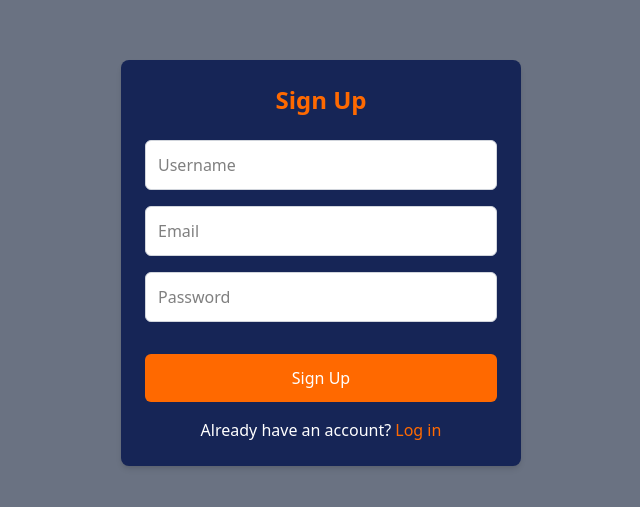
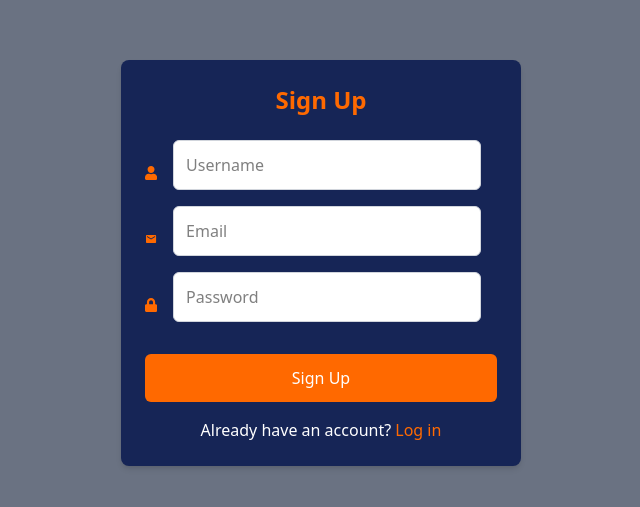
Before and after one commit to Denzel-254/Artex_webapp, a React (Vite) app: page /signup in a window 1280 px wide. Shown: the part 177-684 px from the top of the page, without its empty margins (319-959 px from the left). Built offline with nearby package versions, Linux system fonts and the light colour scheme.

Commit message:
Did modifications on all section components and connected my frontend to the backend and tested

```diff
--- a/package.json
+++ b/package.json
@@ -11,6 +11,7 @@
   },
   "dependencies": {
     "@tailwindcss/vite": "^4.1.15",
+    "axios": "^1.13.1",
     "react": "^19.1.1",
     "react-dom": "^19.1.1",
     "react-icons": "^5.5.0",
--- a/src/App.jsx
+++ b/src/App.jsx
@@ -27,7 +27,7 @@ function App() {
           <>
             <Header />
             <Hero />
-            <SectionWrapper className=" absolute top-160 left-0 right-0 mx-auto w-11/12 md:w-3/4 md:absolute md:top-125 md:left-0 md:right-0 md:mx-auto ">
+            <SectionWrapper className=" absolute hidden top-160 left-0 right-0 mx-auto w-11/12 md:block md:w-3/4 md:absolute md:top-125 md:left-0 md:right-0 md:mx-auto ">
               <Stats />
             </SectionWrapper>
 
--- a/src/components/layout/Footer.jsx
+++ b/src/components/layout/Footer.jsx
@@ -12,8 +12,8 @@ function Footer() {
         <footer className=" text-white py-6 mt-12">
             <div className="container mx-auto text-center">
                 <div className="flex justify-between mb-5">
-                    <div className="flex items-baseline space-x-3 mx-20">
-                        <img src="/logo1.png" alt="business logo" className="h-15 w-auto" />
+                    <div className="flex items-baseline space-x-3  mx-20">
+                        <img src="/logo1.png" alt="business logo" className="h-15 w-auto hidden md:block" />
                         <h1 className="text-xl  font-bold">Artex</h1>
                     </div>
                     <div className="flex justify-center space-x-6 my-4 mx-10 text-xl">
@@ -26,7 +26,7 @@ function Footer() {
                 </div>
                 <hr className="border-t-2  mx-auto border-white my-5" />
 
-                <div className="flex justify-around text-left flex-col-2 md:flex-row mt-10">
+                <div className="flex justify-around text-left  flex-col-2 md:flex-row mt-10">
 
                     <div>
                         <h2 className="text-lg font-semibold">Our Services</h2>
--- a/src/components/sections/About.jsx
+++ b/src/components/sections/About.jsx
@@ -2,9 +2,9 @@ import { FaCheckCircle } from "react-icons/fa";
 
 function About() {
     return (
-        <section className="contaner mx-auto py-5 px-10">
+        <section className="contaner mx-auto py-5 px-3">
 
-            <div className="grid grid-cols-1 md:grid-cols-2 gap-8 items-center overflow-hidden mx-auto">
+            <div className="grid grid-cols-1 lg:grid-cols-2 gap-8 items-center overflow-hidden mx-auto">
                 <div className="container mx-auto">
                     <h2 className="text-4xl font-bold text-blue-950 mb-6">Crafting Architectural Excellence Since 2018</h2>
 
--- a/src/components/sections/Expertise.jsx
+++ b/src/components/sections/Expertise.jsx
@@ -5,7 +5,7 @@ function Expertise() {
     return (
 
         <section className="container mx-auto py-7">
-            <div className=" grid grid-cols-1 md:grid-cols-2 gap-8 items-center overflow-hidden mx-auto">
+            <div className=" grid grid-cols-1 lg:grid-cols-2 gap-8 items-center overflow-hidden mx-auto">
                 <div>
                     <img src="/femaleworker.jpg" alt="collaboration photo" className="w-full h-auto object-cover rounded-3xl" />
                 </div>
--- a/src/components/sections/Login.jsx
+++ b/src/components/sections/Login.jsx
@@ -1,13 +1,50 @@
 import { Link } from 'react-router-dom';
+import { FaLock } from 'react-icons/fa';
+import { MdEmail } from 'react-icons/md'
+import { useState } from 'react';
+import { useNavigate } from 'react-router-dom';
+import axios from 'axios';
 
 function Login() {
+
+    const [email, setEmail] = useState('');
+    const [password, setPassword] = useState('');
+    const navigate = useNavigate();
+
+
+    // function for handling the login
+    const handleLogin = async (e) => {
+        try {
+            e.preventDefault()
+            const res = await axios.post('http://localhost:3000/login', { email, password });
+            // storing the generated token in the local storage for easy accessibility
+            localStorage.setItem('token', res.data.token);
+            alert('You have sucessfully loged in');
+            navigate('/home')
+        }
+        catch (error) {
+            console.error(error);
+            alert('Login failed')
+
+        }
+    }
+
+
     return (
         <section className=" bg-gray-500 min-h-screen flex items-center justify-center ">
             <div className=" w-100 mx-auto mt-20 p-6 bg-blue-950  rounded-lg shadow-md ">
-                <form action="POST">
+                <form onSubmit={handleLogin}>
                     <h1 className="text-orange-500 font-bold text-center text-2xl">Log In</h1> <br />
-                    <input type="email" placeholder="Email" className="p-3 border border-gray-300 outline-none bg-white w-full mb-4 rounded-md" required /> <br />
-                    <input type="password" placeholder="Password" className="p-3 border border-gray-300 outline-none bg-white w-full mb-4 rounded-md" required /> <br />
+                    <div className="flex items-center gap-4">
+                        <MdEmail className="text-sm text-orange-500" />
+                        <input type="email" value={email} onChange={(e) => setEmail(e.target.value)} placeholder="Email" className="p-3 border border-gray-300 outline-none bg-white w-full mb-4 rounded-md" required /> <br />
+                    </div>
+
+                    <div className="flex items-center gap-4">
+                        <FaLock className="text-sm text-orange-500" />
+                        <input type="password" value={password} onChange={(e) => setPassword(e.target.value)} placeholder="Password" className="p-3 border border-gray-300 outline-none bg-white w-full mb-4 rounded-md" required /> <br />
+                    </div>
+
                     <button type="submit" className="mt-4 p-3 w-full bg-orange-500 hover:bg-orange-700 cursor-pointer text-white rounded-md">Log In</button>
                 </form>
                 <p className="text-center text-white mt-4">Don't have an account? <Link to="/signup" className="text-orange-500 hover:underline">Sign up</Link></p>
--- a/src/components/sections/Signup.jsx
+++ b/src/components/sections/Signup.jsx
@@ -1,15 +1,55 @@
 import { Link } from "react-router-dom";
+import { useNavigate } from 'react-router-dom';
+import axios from 'axios';
+import { useState } from 'react';
+import { FaUser, FaLock } from 'react-icons/fa';
+import { MdEmail } from 'react-icons/md'
 
 function Signup() {
+    const [userName, setUsername] = useState('')
+    const [email, setEmail] = useState('')
+    const [password, setPassword] = useState('')
+    const navigate = useNavigate();
+
+    // function for handling the signup after submit is clicked
+    const handleSignup = async (e) => {
+        try {
+            e.preventDefault();
+            await axios.post('http://localhost:3000/signup', { userName, email, password });
+            alert('You have sucesfully Registered Login now');
+            navigate('/login')
+
+        } catch (error) {
+            console.error(error)
+            alert('Error has occured during sign up')
+        }
+
+
+    }
+
+
     return (
 
         <section className=" bg-gray-500 min-h-screen flex items-center justify-center ">
             <div className=" w-100 mx-auto mt-20 p-6 bg-blue-950  rounded-lg shadow-md ">
-                <form action="POST">
+                <form onSubmit={handleSignup}>
                     <h1 className="text-orange-500 font-bold text-center text-2xl">Sign Up</h1> <br />
-                    <input type="text" placeholder="Username" className="p-3 border border-gray-300 outline-none bg-white w-full mb-4 rounded-md" required /> <br />
-                    <input type="email" placeholder="Email" className="p-3 border border-gray-300 outline-none bg-white w-full mb-4 rounded-md" required /> <br />
-                    <input type="password" placeholder="Password" className="p-3 border border-gray-300 outline-none bg-white w-full mb-4 rounded-md" required /> <br />
+                    <div className="flex items-center gap-4">
+                        <FaUser className="text-sm text-orange-500" />
+                        <input type="text" placeholder="Username" value={userName} onChange={(e) => setUsername(e.target.value)} className="p-3 border border-gray-300 outline-none bg-white w-full mb-4 rounded-md" required /> <br />
+                    </div>
+                    <div className="flex items-center gap-4">
+                        <MdEmail className="text-sm text-orange-500" />
+                        <input type="email" placeholder="Email" value={email} onChange={(e) => setEmail(e.target.value)} className="p-3 border border-gray-300 outline-none bg-white w-full mb-4 rounded-md" required /> <br />
+                    </div>
+
+                    <div className="flex items-center gap-4">
+                        <FaLock className="text-sm text-orange-500" />
+                        <input type="password" placeholder="Password" value={password} onChange={(e) => setPassword(e.target.value)} className="p-3 border border-gray-300 outline-none bg-white w-full mb-4 rounded-md" required /> <br />
+                    </div>
+
+
+
                     <button type="submit" className="mt-4 p-3 w-full bg-orange-500 hover:bg-orange-700 cursor-pointer text-white rounded-md">Sign  Up</button>
                 </form>
                 <p className="text-center text-white mt-4">Already have an account? <Link to="/login" className="text-orange-500 hover:underline">Log in</Link></p>
```
Also changed, not shown: src/components/sections/Project.jsx (+9 -9 lines), src/components/sections/Testimonials.jsx (+4 -4 lines), 1 other file (tests, documents, lock files or other folders).
